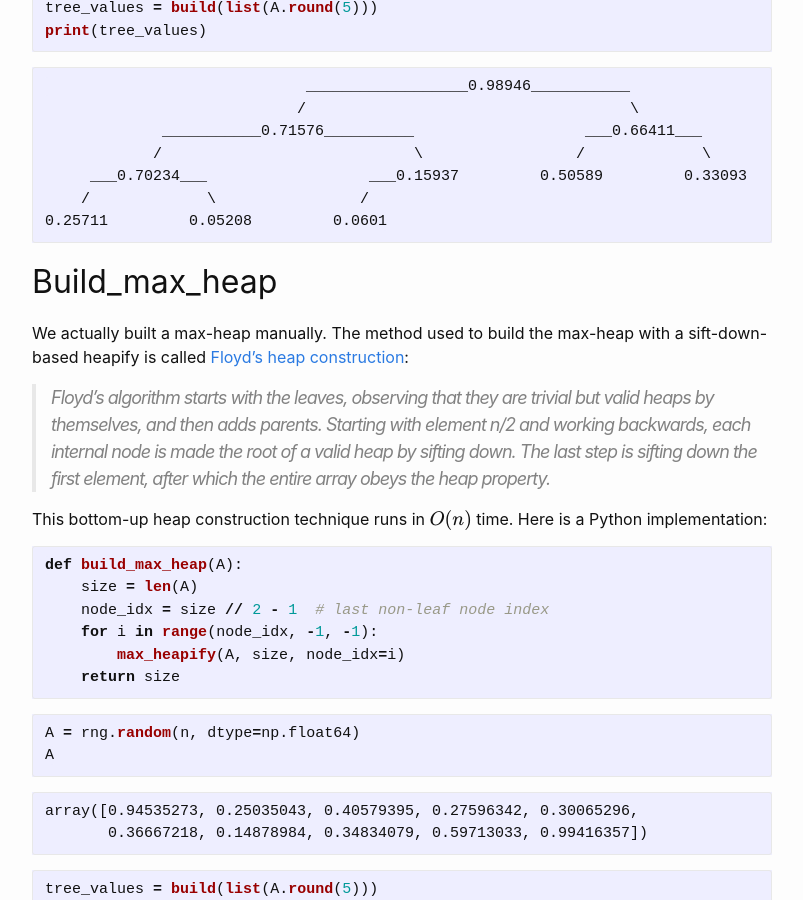
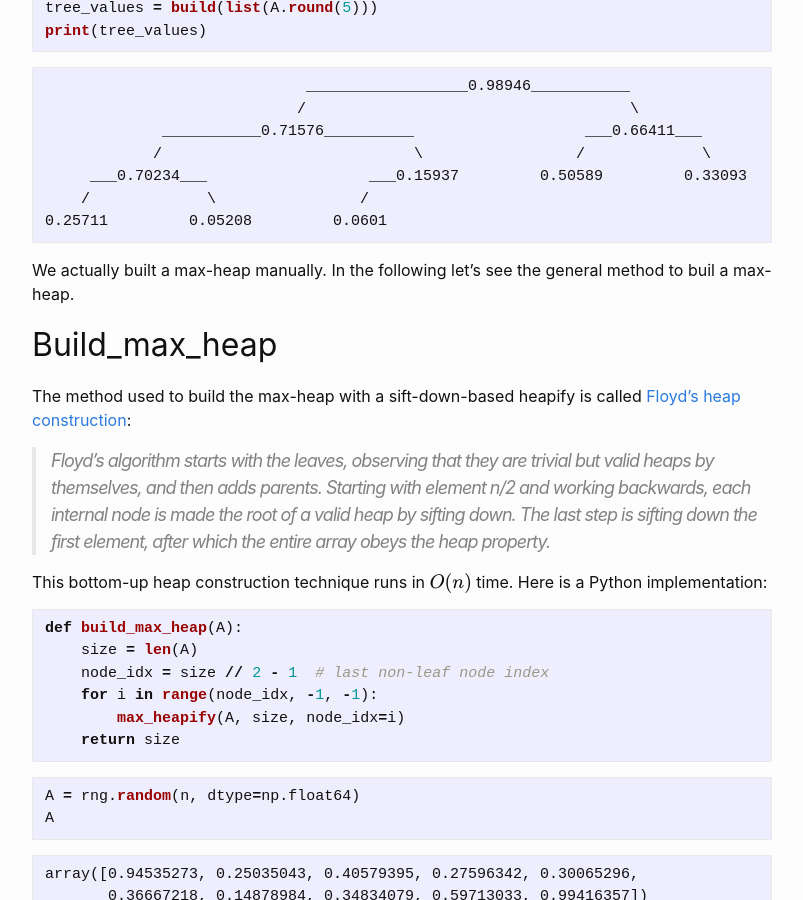
Before and after one commit to aetperf/aetperf.github.io, a Jekyll site: the page built from _posts/2022-04-14-Heapsort-with-Numba-and-Cython.md, in a window 1280 px wide and 900 px high, scrolled down 7498 px. Shown: the whole window, without its empty margins (238-1041 px from the left). Built offline with Jekyll 4.4.1, drawn with Linux system fonts in a browser that asks for light colours; formulas are drawn with MathJax 3; comment, search, counter and statistics services are not loaded.

Commit message:
small update

```diff
--- a/_posts/2022-04-14-Heapsort-with-Numba-and-Cython.md
+++ b/_posts/2022-04-14-Heapsort-with-Numba-and-Cython.md
@@ -367,10 +367,12 @@ print(tree_values)
     0.25711         0.05208         0.0601
 
 
+We actually built a max-heap manually. In the following let's see the general method to buil a max-heap.
+
 
 ## Build_max_heap
 
-We actually built a max-heap manually. The method used to build the max-heap with a sift-down-based heapify is called [Floyd's heap construction](https://en.wikipedia.org/wiki/Heapsort#Floyd's_heap_construction):
+The method used to build the max-heap with a sift-down-based heapify is called [Floyd's heap construction](https://en.wikipedia.org/wiki/Heapsort#Floyd's_heap_construction):
 
 > Floyd's algorithm starts with the leaves, observing that they are trivial but valid heaps by themselves, and then adds parents. Starting with element n/2 and working backwards, each internal node is made the root of a valid heap by sifting down. The last step is sifting down the first element, after which the entire array obeys the heap property.
 
```
